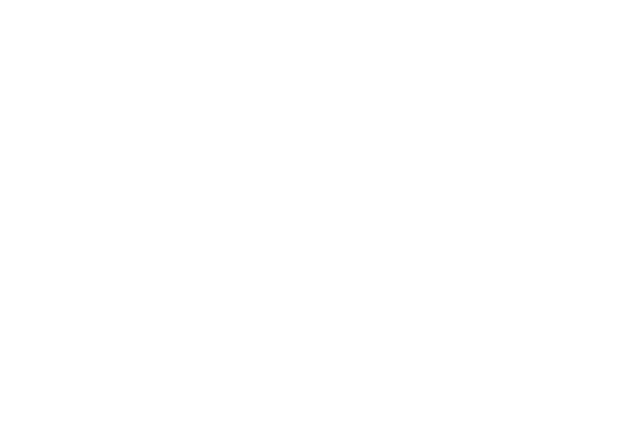
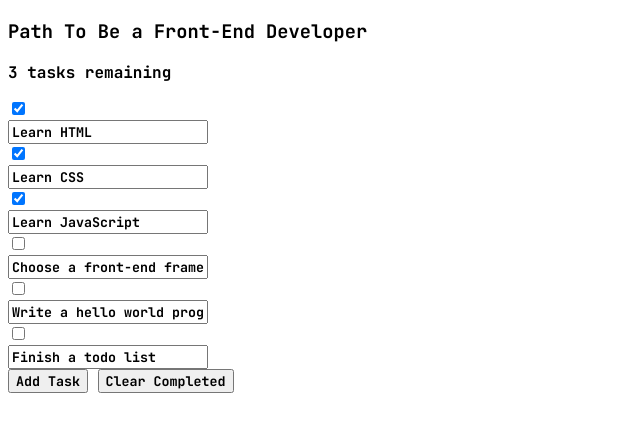
Before and after one commit to Clydinite/Todolist, a plain HTML site: page index.html in a window 1280 px wide. Shown: the whole page, without its empty margins (0-640 px from the left). Drawn offline with nearby package versions, Linux system fonts and the light colour scheme; files that its build step writes are made by us from their sources.

Commit message:
Update index.html

```diff
--- a/index.html
+++ b/index.html
@@ -4,8 +4,8 @@
     <meta charset="UTF-8" />
     <meta name="viewport" content="width=device-width, initial-scale=1.0" />
     <title>Todo List</title>
-    <script type="module" crossorigin src="/assets/index-972b6803.js"></script>
-    <link rel="stylesheet" href="/assets/index-79cf9c4c.css">
+    <script type="module" crossorigin src="index-972b6803.js"></script>
+    <link rel="stylesheet" href="index-79cf9c4c.css">
   </head>
   <body>
     <div id="app"></div>
```
